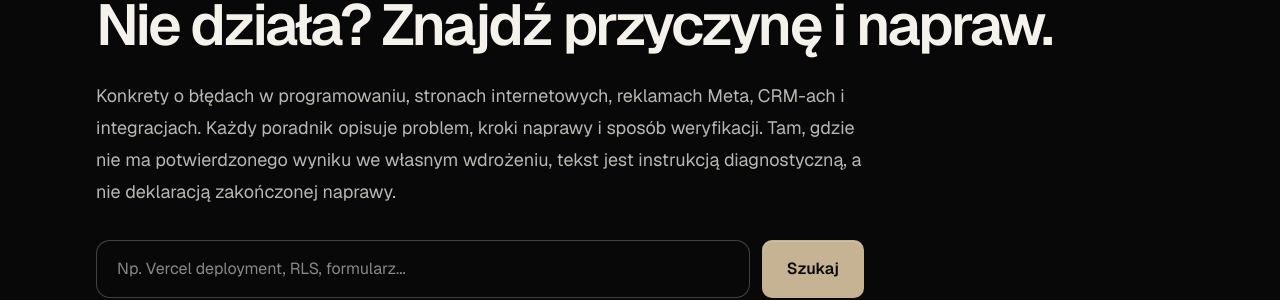
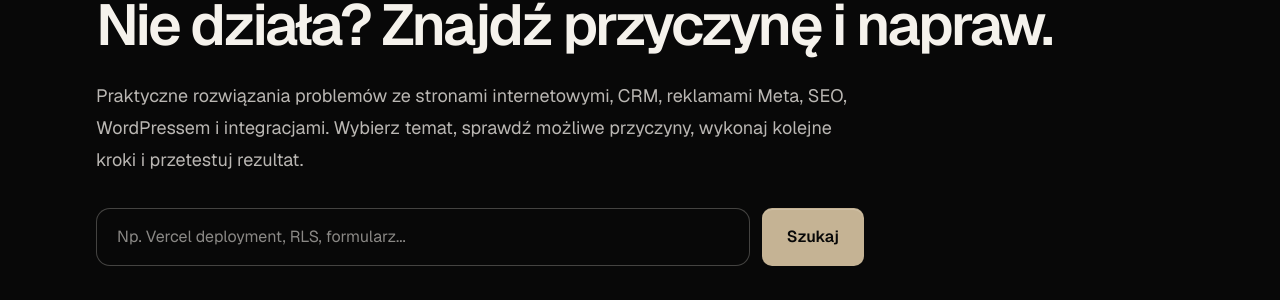
Before and after one commit to ft4k696bk6-prog/kacper-portfolio, a Next.js app: page /poradniki in a window 1280 px wide. Shown: the part 248-548 px from the top of the page. Built offline with nearby package versions, Linux system fonts and the light colour scheme; no server answers.

Commit message:
copy(pseo): focus public article and catalog descriptions on reader value, remove internal generator notes

```diff
--- a/src/app/poradniki/page.tsx
+++ b/src/app/poradniki/page.tsx
@@ -43,7 +43,7 @@ export default async function GuidesPage({ searchParams }: Props) {
     <header className="mt-10">
       <p className="page-eyebrow">Baza rozwiązań • praktyczne problemy</p>
       <h1 className="mt-5 max-w-5xl text-4xl leading-tight md:text-6xl">Nie działa? Znajdź przyczynę i napraw.</h1>
-      <p className="mt-6 max-w-3xl text-lg leading-8 text-white/75">Konkrety o błędach w programowaniu, stronach internetowych, reklamach Meta, CRM-ach i integracjach. Każdy poradnik opisuje problem, kroki naprawy i sposób weryfikacji. Tam, gdzie nie ma potwierdzonego wyniku we własnym wdrożeniu, tekst jest instrukcją diagnostyczną, a nie deklaracją zakończonej naprawy.</p>
+      <p className="mt-6 max-w-3xl text-lg leading-8 text-white/75">Praktyczne rozwiązania problemów ze stronami internetowymi, CRM, reklamami Meta, SEO, WordPressem i integracjami. Wybierz temat, sprawdź możliwe przyczyny, wykonaj kolejne kroki i przetestuj rezultat.</p>
       <form role="search" action="/poradniki" method="get" className="mt-8 flex max-w-3xl flex-wrap gap-3">
         <label htmlFor="guide-search" className="sr-only">Szukaj rozwiązania lub komunikatu błędu</label>
         <input id="guide-search" name="q" type="search" maxLength={100} defaultValue={query} placeholder="Np. Vercel deployment, RLS, formularz..." className="min-w-0 flex-1 rounded-xl border border-white/25 bg-[var(--brand-black)] px-5 py-4 text-white placeholder:text-white/55" />
```
